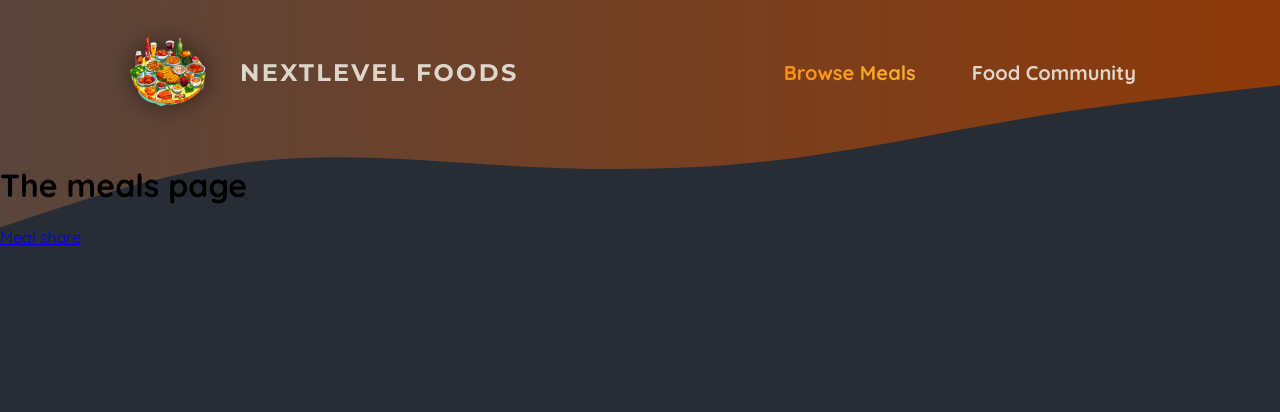
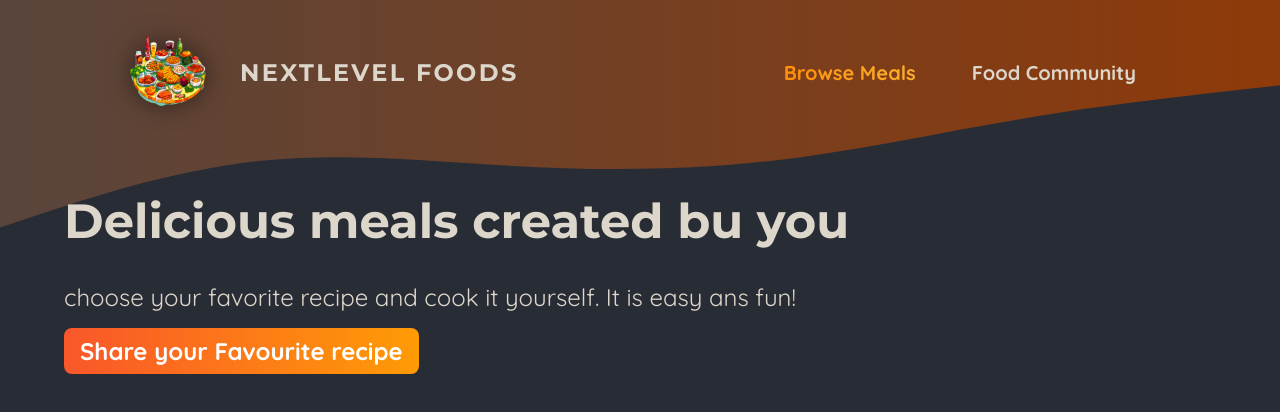
Before and after one commit to Muhammad0320/next-meal, a Next.js app: page /meals in a window 1280 px wide. Shown: the top 412 px of the page. Built offline with nearby package versions, Linux system fonts and the light colour scheme.

Commit message:
chore: update meals page comp

```diff
--- a/app/meals/page.jsx
+++ b/app/meals/page.jsx
@@ -1,13 +1,27 @@
 import Link from "next/link";
+
+import classes from "./page.module.css";
 
 function Meals() {
   return (
-    <main>
-      <h1> The meals page </h1>
-      <p>
-        <Link href={"/meals/share"}> Meal share </Link>
-      </p>
-    </main>
+    <>
+      <header className={classes.header}>
+        <h1>
+          Delicious meals created{" "}
+          <span className={classes.highlidht}> bu you </span>
+        </h1>
+
+        <p>
+          choose your favorite recipe and cook it yourself. It is easy ans fun!
+        </p>
+
+        <p className={classes.cta}>
+          <Link href="/meals/share"> Share your Favourite recipe </Link>
+        </p>
+      </header>
+
+      <main className={classes.main}></main>
+    </>
   );
 }
 
```
